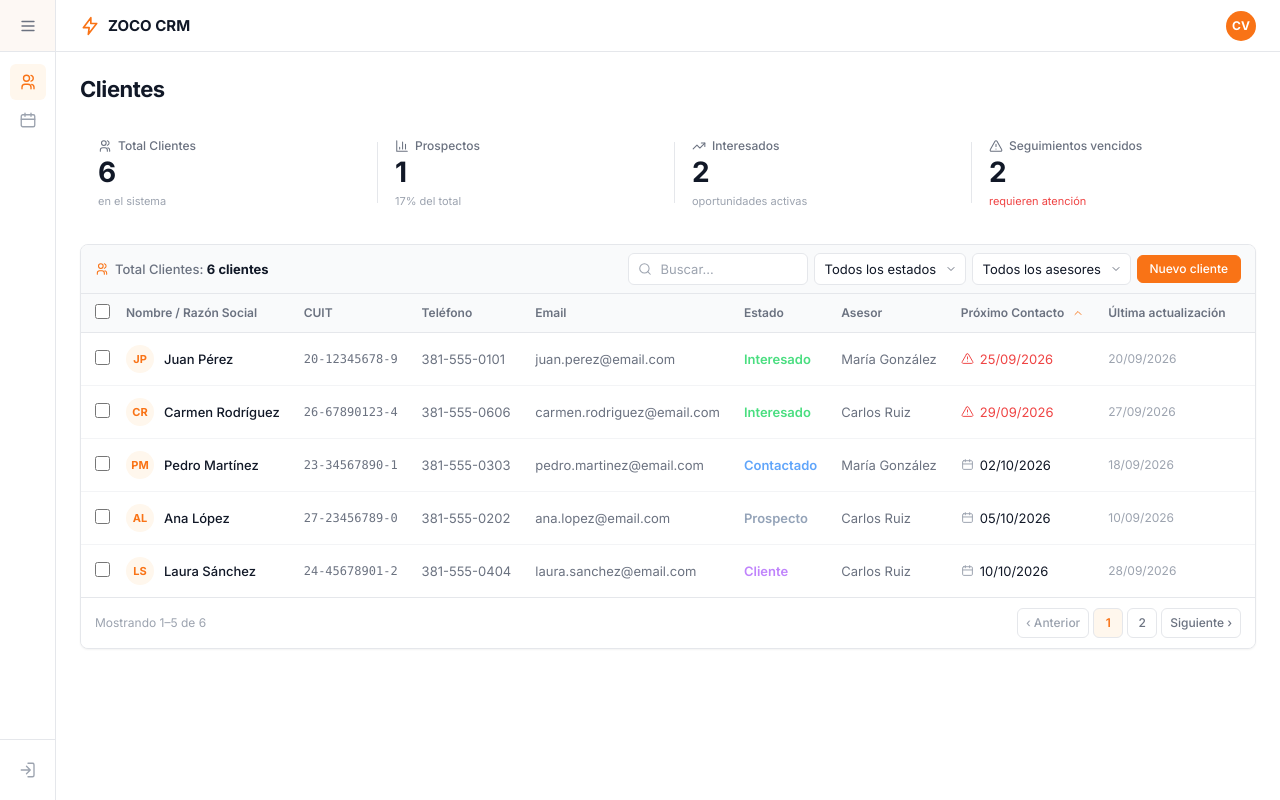
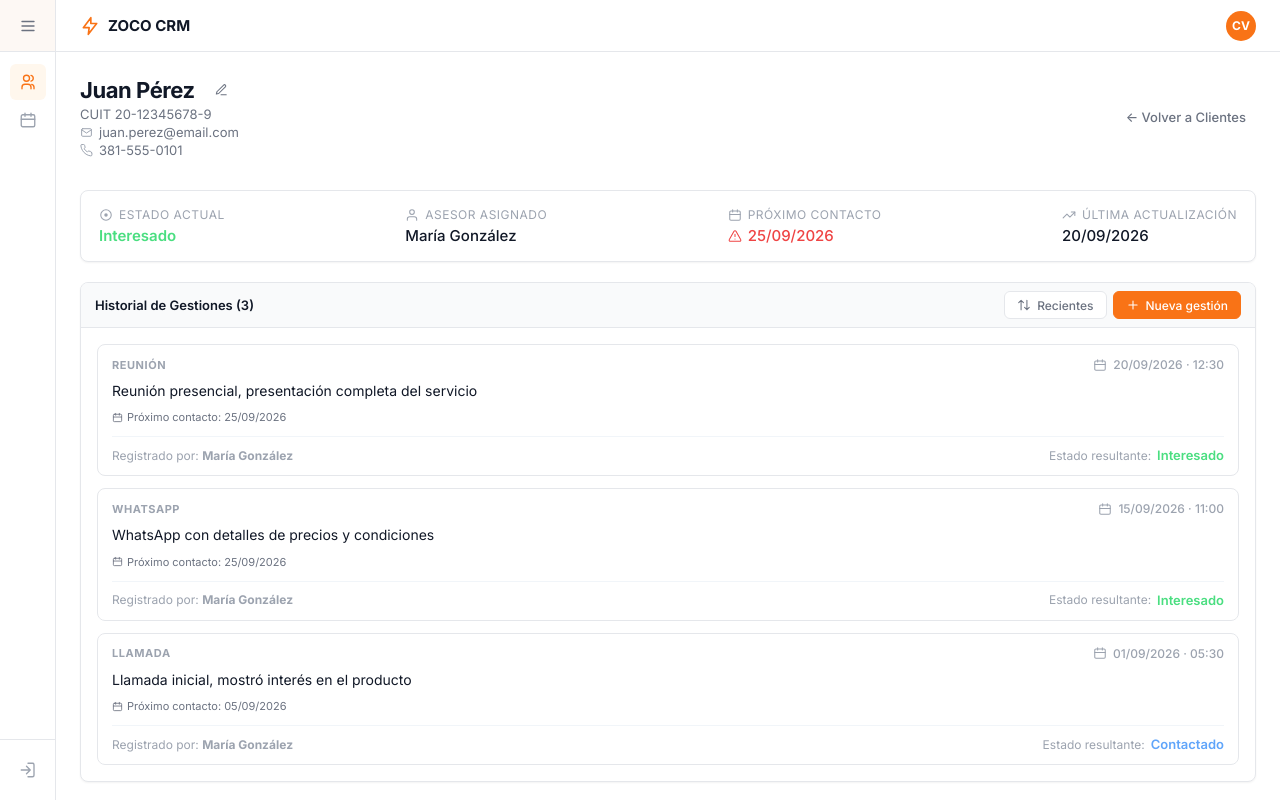
Before and after one commit to togenaro/Crm2026, a React (Vite) app: page /clientes/1 in a window 1280 px wide. Before the commit this address led to /clientes. Built offline with nearby package versions, Linux system fonts and the light colour scheme.

Commit message:
feat(clientes): abrir detalle del cliente desde el listado del layout

```diff
--- a/src/App.jsx
+++ b/src/App.jsx
@@ -1,6 +1,7 @@
 import { Navigate, Route, Routes } from 'react-router-dom';
 import Sidebar from './components/layout/Sidebar';
 import Topbar from './components/layout/Topbar';
+import ClienteDetailPage from './features/clientes/pages/ClienteDetailPage';
 import ClientesPage from './features/clientes/pages/ClientesPage';
 import GestionesPage from './features/gestiones/pages/GestionesPage';
 
@@ -13,6 +14,7 @@ export default function App() {
         <main className="content-wrapper">
           <Routes>
             <Route path="/clientes" element={<ClientesPage />} />
+            <Route path="/clientes/:clienteId" element={<ClienteDetailPage />} />
             <Route path="/gestiones" element={<GestionesPage />} />
             <Route path="*" element={<Navigate to="/clientes" replace />} />
           </Routes>
--- a/src/components/layout/Sidebar.jsx
+++ b/src/components/layout/Sidebar.jsx
@@ -41,7 +41,7 @@ function SidebarItem({ label, children, to }) {
   const className = ({ isActive }) => `sidebar-nav-item${isActive ? ' active' : ''}`;
 
   return (
-    <NavLink className={className} to={to} end title={label} aria-label={label}>
+    <NavLink className={className} to={to} title={label} aria-label={label}>
       {children}
       <span className="nav-label">{label}</span>
     </NavLink>
--- a/src/features/clientes/components/ClientesTable.jsx
+++ b/src/features/clientes/components/ClientesTable.jsx
@@ -1,4 +1,5 @@
 import { useState } from 'react';
+import { Link } from 'react-router-dom';
 import {
   IconAlertTriangle,
   IconCalendar,
@@ -128,7 +129,11 @@ export default function ClientesTable({ clientes, totalClientes }) {
             {clientes.map(cliente => (
               <tr key={cliente.id} className={seleccionados.has(cliente.id) ? 'selected' : ''}>
                 <td className="td-check"><input className="crm-checkbox" type="checkbox" aria-label={`Seleccionar ${cliente.nombre}`} checked={seleccionados.has(cliente.id)} onChange={() => alternarSeleccion(cliente.id)} /></td>
-                <td><div className="td-name"><span className="td-avatar">{initials(cliente.nombre)}</span>{cliente.nombre}</div></td>
+                <td>
+                  <Link className="td-name td-name-link" to={`/clientes/${cliente.id}`}>
+                    <span className="td-avatar">{initials(cliente.nombre)}</span>{cliente.nombre}
+                  </Link>
+                </td>
                 <td className="td-mono">{cliente.cuit}</td>
                 <td className="cell-secondary cell-nowrap">{cliente.telefono}</td>
                 <td className="cell-secondary cell-nowrap">{cliente.email || '—'}</td>
--- a/src/features/clientes/pages/ClienteDetailPage.jsx
+++ b/src/features/clientes/pages/ClienteDetailPage.jsx
@@ -1,4 +1,5 @@
 import { useState } from 'react';
+import { Link, Navigate, useParams } from 'react-router-dom';
 import {
   IconAlertTriangle,
   IconArrowUpDown,
@@ -13,8 +14,10 @@ import {
 } from '../../../components/ui/Icons';
 import GestionCard from '../../gestiones/components/GestionCard';
 import GestionModal from '../../gestiones/components/GestionModal';
+import { gestionesDemo } from '../../gestiones/data/gestionesDemo';
 import ClienteModal from '../components/ClienteModal';
 import { clienteDetalleDemo } from '../data/clienteDetalleDemo';
+import { clientesDemo } from '../data/clientesDemo';
 
 function formatDate(date) {
   if (!date) return '—';
@@ -35,9 +38,19 @@ function statusClass(status) {
 }
 
 export default function ClienteDetailPage() {
+  const { clienteId } = useParams();
   const [mostrarModalGestion, setMostrarModalGestion] = useState(false);
   const [mostrarModalCliente, setMostrarModalCliente] = useState(false);
-  const cliente = clienteDetalleDemo;
+  const clienteListado = clientesDemo.find(cliente => cliente.id === clienteId);
+
+  if (!clienteListado) return <Navigate to="/clientes" replace />;
+
+  const cliente = clienteListado.id === clienteDetalleDemo.id
+    ? { ...clienteListado, ...clienteDetalleDemo }
+    : {
+      ...clienteListado,
+      gestiones: gestionesDemo.filter(gestion => gestion.clienteCuit === clienteListado.cuit),
+    };
   const vencido = cliente.proximoContacto < '2026-10-02';
 
   return (
@@ -54,7 +67,7 @@ export default function ClienteDetailPage() {
           <div className="detail-subtitle detail-contact"><IconMail /> {cliente.email || '—'}</div>
           <div className="detail-subtitle detail-contact"><IconPhone /> {cliente.telefono}</div>
         </div>
-        <button className="btn-back-discrete" type="button">← Volver a Clientes</button>
+        <Link className="btn-back-discrete" to="/clientes">← Volver a Clientes</Link>
       </header>
 
       <section className="full-view-meta-card" aria-label="Datos actuales del cliente">
--- a/src/index.css
+++ b/src/index.css
@@ -359,6 +359,7 @@ button {
   font-size: 13px;
   font-weight: 500;
   white-space: nowrap;
+  text-decoration: none;
 }
 
 .btn-back-discrete:hover {
@@ -988,6 +989,15 @@ button {
   font-weight: 500;
 }
 
+.td-name-link {
+  color: inherit;
+  text-decoration: none;
+}
+
+.td-name-link:hover {
+  text-decoration: underline;
+}
+
 .td-avatar {
   display: flex;
   width: 28px;
```
